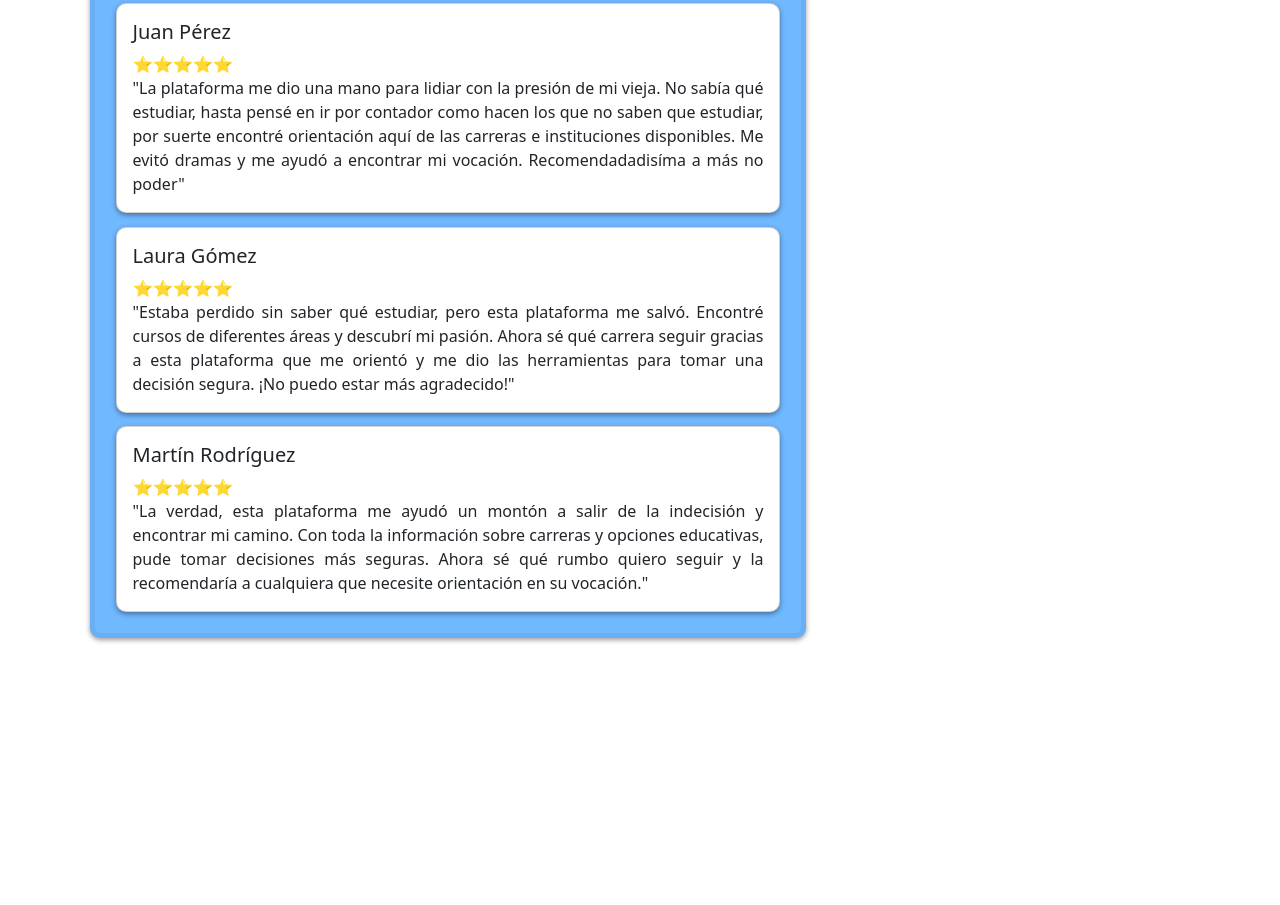
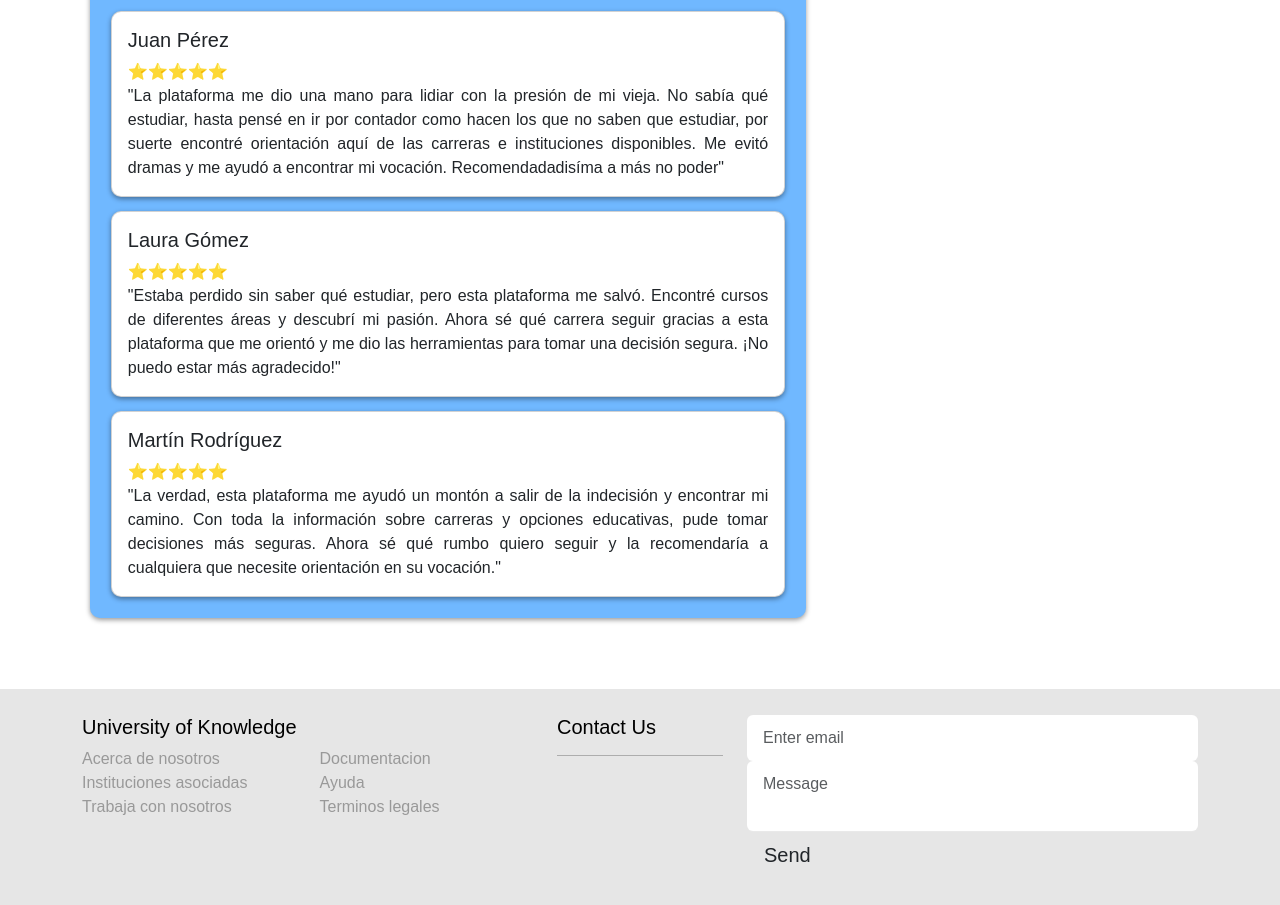
Before and after one commit to tlp-MRRM/proyecto-1, a plain HTML site: page home/home.html in a window 1280 px wide. Shown: the part 615-1520 px from the top of the page. Before the commit the page ends 1280 px from the top, so only its background shows below. Drawn offline with nearby package versions, Linux system fonts and the light colour scheme; files whose address does not match are found by name.

Commit message:
Se modifico el home

```diff
--- a/home/css/home.css
+++ b/home/css/home.css
@@ -1,34 +1,30 @@
-.logo,
-.profile_logo {
+@import url(https://fonts.googleapis.com/css?family=Alegreya+Sans:300);
+body {
+  font-family: 'Alegreya Sans', sans-serif;
+  padding-bottom: 260px;
+}
+.logo {
+  background-image: url(/home/img/logo.png);
   width: 45px;
-
-  .profile_logo_hover {
-    display: none;
-  }
-
-  ;
-  padding: 0;
+  height: 45px;
+  background-size: cover;
+  transition: 0.1s ease-in-out;
+}
+.logo:hover {
+  transform: scale(1.2);
+  background-image: url(/home/img/logo_hover.png);
 }
 
-.logo_hover {
-  width: 45px;
+.logo-profile {
+  background-image: url(/home/img/profile_logo.png);
+  width: 35px;
+  height: 35px;
+  background-size: cover;
+  transition: 0.1s ease-in-out;
 }
-
-.profile_logo_img {
-  padding: 0;
-  margin: 0;
-  width: 35px;
-}
-
-.profile_logo:hover {
-  .profile_logo_img {
-    display: none;
-  }
-
-  .profile_logo_hover {
-    display: block;
-    width: 35px;
-  }
+.logo-profile:hover {
+  transform: scale(1.2);
+  background-image: url(/home/img/profile_logo_hover.png);
 }
 
 .nav {
@@ -46,12 +42,14 @@
 
 .boton-buscar {
   background-color: white;
-
+  border-color: rgb(112, 184, 255);
+  color: rgb(112, 184, 255);
 }
 
 .boton-buscar:hover {
-  background-color: greenyellow;
-  color: black;
+  background-color: rgb(112, 184, 255);
+  color: rgb(255, 255, 255);
+  border-color: white;
 }
 
 main {
@@ -77,7 +75,6 @@ main {
   margin-top: 3%;
   margin-bottom: 3%;
   background-color: rgb(112, 184, 255);
-  border: 5px solid rgb(106, 174, 243);
   border-radius: 10px;
   box-shadow: 0px 2px 5px rgba(0, 0, 0, 0.4);
 }
@@ -94,7 +91,6 @@ main {
   display: flex;
   flex-direction: column;
   padding: 2%;
-
 }
 
 .reseña {
@@ -167,3 +163,50 @@ aside {
 .aside p {
   text-align: justify;
 }
+
+html {
+  position: relative;
+  min-height: 100%;
+}
+
+.footer {
+  position: absolute;
+  bottom: 0;
+  width: 100%;
+  padding: 2%;
+}
+
+
+@media (max-width: 567px) {
+    body {
+      margin-bottom: 700px;
+    }
+
+}
+
+
+footer {
+  padding-top: 30px;
+  background-color: rgb(230, 230, 230);
+  color: #000000;
+}
+
+footer a {
+  color: #999;
+  text-decoration:none;
+}
+
+footer a:hover, footer a:focus {
+  color: #aaa;
+  text-decoration:none;
+  border-bottom:1px dotted #999;
+}
+
+footer .form-control {
+    background-color: #ffffff;
+    box-shadow: 0 1px 0 0 rgba(255, 255, 255, 0.1);
+    border: none;
+    resize: none;
+    color: #d1d2d2;
+    padding: 0.7em 1em;
+}
--- a/home/home.html
+++ b/home/home.html
@@ -15,14 +15,16 @@
     <header>
         <nav class="navbar navbar-expand-lg bg-body-tertiary header ps-3">
             <div class="container-fluid">
-              <a class="navbar-brand" href="home.html"><img class="logo" src="img/logo.png" alt="logo"><img src="img/logo_hover.png" class="logo_hover"></a>
+              <a class="navbar-brand" href="home.html">
+                <div class="logo"></div>
+              </a>
               <button class="navbar-toggler" type="button" data-bs-toggle="collapse" data-bs-target="#navbarSupportedContent" aria-controls="navbarSupportedContent" aria-expanded="false" aria-label="Toggle navigation">
                 <span class="navbar-toggler-icon"></span>
               </button>
               <div class="collapse navbar-collapse nav" id="navbarSupportedContent">
                 <ul class="navbar-nav me-auto mb-2 mb-lg-0">
                   <li class="nav-item">
-                    <a class="nav-link profile_logo" href="#"><img class="profile_logo_img" src="img/profile_logo.png" alt="profile.logo"><img src="img/profile_logo_hover.png" class="profile_logo_hover"></a>
+                    <a class="nav-link profile_logo" href="/profile/student/student.html"><div class="logo-profile"></div></a>
                   </li>
                 </ul>
                 <form class="d-flex" role="search">
@@ -78,6 +80,55 @@
         </div>
       </aside>
     </main>
+    <footer class="footer">
+      <div class="container">
+          <div class="row">
+              <div class="col-md-5">
+                  <h5><i class="fa fa-road"></i> University of Knowledge</h5>
+                  <div class="row">
+                      <div class="col-6">
+                          <ul class="list-unstyled">
+                              <li><a href="">Acerca de nosotros</a></li>
+                              <li><a href="">Instituciones asociadas</a></li>
+                              <li><a href="">Trabaja con nosotros</a></li>
+                          </ul>
+                      </div>
+                      <div class="col-6">
+                          <ul class="list-unstyled">
+                              <li><a href="">Documentacion</a></li>
+                              <li><a href="">Ayuda</a></li>
+                              <li><a href="">Terminos legales</a></li>
+                          </ul>
+                      </div>
+                  </div>
+                  <ul class="nav">
+                      <li class="nav-item"><a href="" class="nav-link pl-0"><i class="fa fa-facebook fa-lg"></i></a></li>
+                      <li class="nav-item"><a href="" class="nav-link"><i class="fa fa-twitter fa-lg"></i></a></li>
+                      <li class="nav-item"><a href="" class="nav-link"><i class="fa fa-github fa-lg"></i></a></li>
+                      <li class="nav-item"><a href="" class="nav-link"><i class="fa fa-instagram fa-lg"></i></a></li>
+                  </ul>
+                  <br>
+              </div>
+              <div class="col-md-2">
+                  <h5 class="text-md-right">Contact Us</h5>
+                  <hr>
+              </div>
+              <div class="col-md-5">
+                  <form>
+                      <fieldset class="form-group">
+                          <input type="email" class="form-control" id="exampleInputEmail1" placeholder="Enter email">
+                      </fieldset>
+                      <fieldset class="form-group">
+                          <textarea class="form-control" id="exampleMessage" placeholder="Message"></textarea>
+                      </fieldset>
+                      <fieldset class="form-group text-xs-right">
+                          <button type="button" class="btn btn-secondary-outline btn-lg">Send</button>
+                      </fieldset>
+                  </form>
+              </div>
+          </div>
+      </div>
+  </footer>
     <script src="https://cdn.jsdelivr.net/npm/bootstrap@5.3.0-alpha3/dist/js/bootstrap.bundle.min.js"
         integrity="sha384-ENjdO4Dr2bkBIFxQpeoTz1HIcje39Wm4jDKdf19U8gI4ddQ3GYNS7NTKfAdVQSZe"
         crossorigin="anonymous"></script>
```
